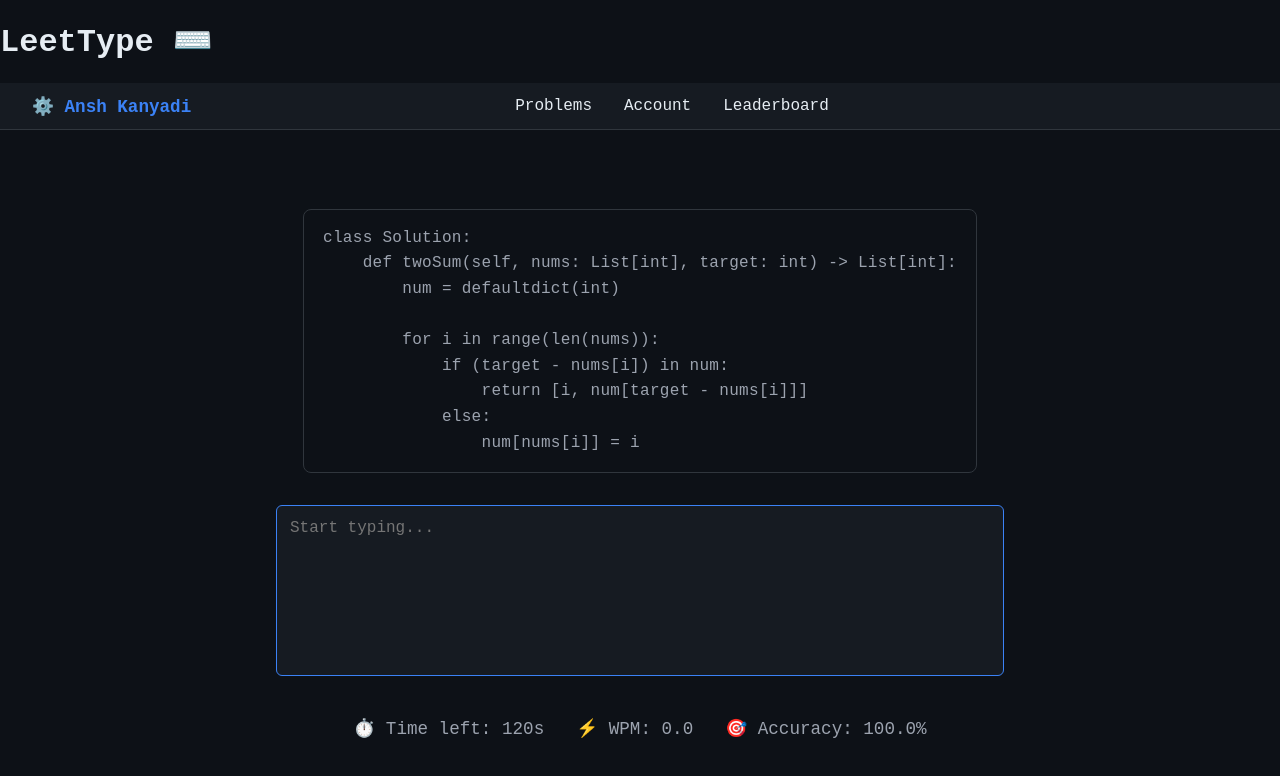
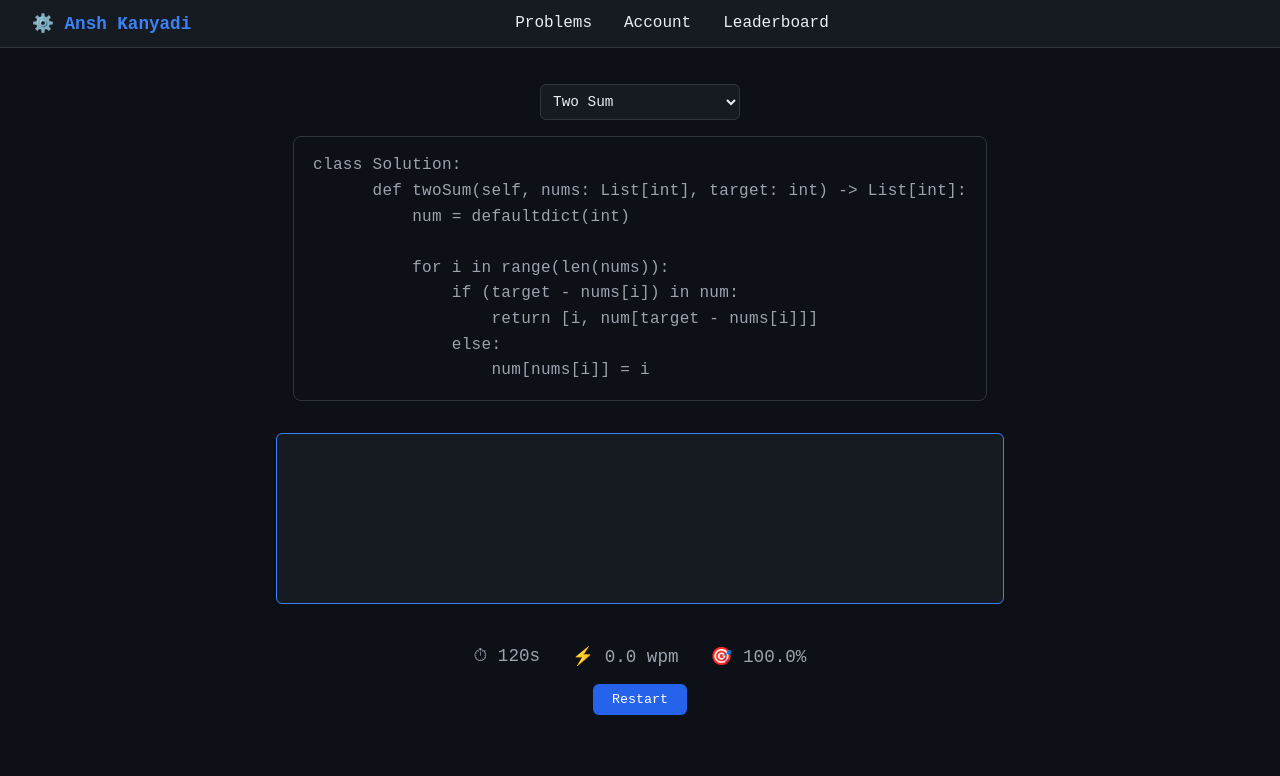
Before and after one commit to AnshKanyadi/leettype, a React (Vite) app: page / in a window 1280 px wide. Shown: the top 776 px of the page. Built offline with nearby package versions, Linux system fonts and the light colour scheme.

Commit message:
multiple questions added, + restart button

```diff
--- a/src/App.jsx
+++ b/src/App.jsx
@@ -3,7 +3,7 @@ import TestArea from "./components/TestArea.jsx";
 function App() {
   return (
     <>
-      <h1>LeetType ⌨️</h1>
+
       <TestArea />
     </>
   );
--- a/src/components/TestArea.css
+++ b/src/components/TestArea.css
@@ -1,4 +1,4 @@
-/* 🌐 Layout & Navbar */
+
 body {
     margin: 0;
     background-color: #0d1117;
@@ -51,7 +51,7 @@ body {
     transform: translateY(-2px);
   }
 
-  /* 🧩 Centered Layout */
+
   .test-wrapper {
     flex: 1;
     display: flex;
@@ -60,10 +60,6 @@ body {
     justify-content: center;
     padding-bottom: 3rem;
   }
-
-  /* =======================
-     👇 Your Existing Styles
-     ======================= */
 
   .correct {
     color: #22c55e;
@@ -97,7 +93,7 @@ body {
     transition: left 0.15s ease;
   }
 
-  /* 🧠 Text Display */
+
   .text-display {
     position: relative;
     font-family: "Fira Code", monospace;
@@ -116,7 +112,7 @@ body {
     display: inline-block;
   }
 
-  /* 🧭 Caret */
+
   .caret {
     position: absolute;
     width: 2px;
@@ -125,7 +121,7 @@ body {
     transition: left 0.1s ease, top 0.1s ease;
   }
 
-  /* 🟦 Blinking when idle */
+
   .blink {
     animation: blink 1s step-start infinite;
   }
@@ -220,6 +216,27 @@ body {
   .results button:hover {
     background-color: #2563eb;
   }
+  .restart-wrapper {
+    display: flex;
+    justify-content: center;
+    margin-top: 1.5rem;
+  }
+
+  .restart-btn {
+    padding: 0.5rem 1.2rem;
+    background-color: #2563eb;
+    color: white;
+    font-family: monospace;
+    border: none;
+    border-radius: 6px;
+    cursor: pointer;
+    transition: background-color 0.2s ease, transform 0.1s ease;
+  }
+
+  .restart-btn:hover {
+    background-color: #1d4ed8;
+    transform: translateY(-1px);
+  }
 
   /* 🔤 Generic input (unused but kept for compatibility) */
   input {
@@ -239,3 +256,19 @@ body {
   input:focus {
     border-color: #2563eb;
   }
+
+  .problem-select {
+    margin-bottom: 1rem;
+    background-color: #161b22;
+    border: 1px solid #30363d;
+    color: #e6edf3;
+    padding: 0.5rem;
+    font-family: "Fira Code", monospace;
+    border-radius: 6px;
+    font-size: 0.9rem;
+    width: 200px;
+  }
+  .problem-select:focus {
+    outline: none;
+    border-color: #3b82f6;
+  }
--- a/src/components/TestArea.jsx
+++ b/src/components/TestArea.jsx
@@ -1,18 +1,11 @@
 import { useState, useEffect, useRef, useCallback } from "react";
 import "./TestArea.css";
-
-const solution = `class Solution:
-    def twoSum(self, nums: List[int], target: int) -> List[int]:
-        num = defaultdict(int)
-
-        for i in range(len(nums)):
-            if (target - nums[i]) in num:
-                return [i, num[target - nums[i]]]
-            else:
-                num[nums[i]] = i`;
+import { problems } from "./problems";
 
 function TestArea() {
-  const [text] = useState(solution);
+  const [selectedProblem, setSelectedProblem] = useState(problems[0]);
+  const [text, setText] = useState(selectedProblem.solution);
+
   const [input, setInput] = useState("");
   const [cursor, setCursor] = useState(0);
   const [started, setStarted] = useState(false);
@@ -28,32 +21,35 @@ function TestArea() {
   const charRefs = useRef([]);
   const timerRef = useRef(null);
   const idleTimer = useRef(null);
-
   const startTimeRef = useRef(null);
   const finishTimeRef = useRef(null);
   const autoInsertedRef = useRef(0);
+
+  // ---- PROBLEM CHANGE ----
+  const changeProblem = (e) => {
+    const chosen = problems.find(p => p.id === e.target.value);
+    setSelectedProblem(chosen);
+    setText(chosen.solution);
+    restartTest();
+  };
 
   const moveVisualCaret = useCallback((index) => {
     if (!caretRef.current) return;
     const container = charRefs.current[0]?.parentNode;
     if (!container) return;
+
     const containerRect = container.getBoundingClientRect();
+    const i = Math.max(0, Math.min(index, charRefs.current.length));
+    const target = charRefs.current[i];
 
-    const i = Math.max(0, Math.min(index, charRefs.current.length));
-    const targetChar = charRefs.current[i];
-
-    if (targetChar) {
-      const rect = targetChar.getBoundingClientRect();
+    if (target) {
+      const rect = target.getBoundingClientRect();
       caretRef.current.style.left = `${rect.left - containerRect.left}px`;
-      caretRef.current.style.top = `${rect.top - containerRect.top}px`;
-    } else if (charRefs.current.length > 0) {
-      const lastChar = charRefs.current[charRefs.current.length - 1];
-      const rect = lastChar.getBoundingClientRect();
-      caretRef.current.style.left = `${rect.right - containerRect.left}px`;
       caretRef.current.style.top = `${rect.top - containerRect.top}px`;
     }
   }, []);
 
+  // ---- TIMER ----
   useEffect(() => {
     if (!started || finished) return;
     timerRef.current = setInterval(() => {
@@ -70,24 +66,25 @@ function TestArea() {
     return () => clearInterval(timerRef.current);
   }, [started, finished]);
 
+  // ---- UPDATE STATS ----
   useEffect(() => {
     const now = finished && finishTimeRef.current ? finishTimeRef.current : Date.now();
-    const elapsedSec =
-      startTimeRef.current ? Math.max(0.001, (now - startTimeRef.current) / 1000) : 0;
+    const elapsedSec = startTimeRef.current
+      ? Math.max(0.001, (now - startTimeRef.current) / 1000)
+      : 0;
 
-    const userTypedCount = Math.max(0, input.length - autoInsertedRef.current);
-    const correctChars = input.split("").filter((ch, i) => ch === text[i]).length;
-    const correctUserChars = Math.max(0, correctChars - autoInsertedRef.current);
+    const typedUser = Math.max(0, input.length - autoInsertedRef.current);
+    const correct = input.split("").filter((ch, i) => ch === text[i]).length;
+    const correctUser = Math.max(0, correct - autoInsertedRef.current);
 
-    const acc =
-      userTypedCount > 0 ? (100 * (correctUserChars / userTypedCount)) : 100;
-    const wpmVal =
-      elapsedSec > 0 ? (correctUserChars / 5) / (elapsedSec / 60) : 0;
+    const acc = typedUser > 0 ? (100 * correctUser / typedUser) : 100;
+    const wpmCalc = elapsedSec > 0 ? (correctUser / 5) / (elapsedSec / 60) : 0;
 
     setAccuracy(acc.toFixed(1));
-    setWpm(wpmVal.toFixed(1));
+    setWpm(wpmCalc.toFixed(1));
   }, [input, text, finished]);
 
+  // ---- FINISH WHEN REACH END ----
   useEffect(() => {
     if (!finished && cursor >= text.length) {
       clearInterval(timerRef.current);
@@ -101,9 +98,9 @@ function TestArea() {
       setStarted(true);
       if (!startTimeRef.current) startTimeRef.current = Date.now();
     }
-    const el = e.target;
-    const newVal = el.value;
-    const newPos = el.selectionStart;
+
+    const newVal = e.target.value;
+    const newPos = e.target.selectionStart;
 
     setInput(newVal);
     setCursor(newPos);
@@ -118,8 +115,7 @@ function TestArea() {
   }, [cursor, moveVisualCaret]);
 
   const getCharClass = (char, index) => {
-    if (index < input.length)
-      return input[index] === char ? "correct" : "incorrect";
+    if (index < input.length) return input[index] === char ? "correct" : "incorrect";
     return "neutral";
   };
 
@@ -131,44 +127,48 @@ function TestArea() {
     setTime(totalTime);
     setWpm("0.0");
     setAccuracy("100.0");
-    setIsIdle(true);
     autoInsertedRef.current = 0;
     startTimeRef.current = null;
     finishTimeRef.current = null;
+    setIsIdle(true);
     inputRef.current?.focus();
   };
 
   return (
     <div className="app-container">
-      {/* 🔝 NAVBAR */}
       <nav className="navbar">
         <div className="nav-logo">⚙️ Ansh Kanyadi</div>
         <div className="nav-links">
-          <a href="https://hackertyper.com/" target="_blank" rel="noreferrer">Problems</a>
-          <a href="https://en.wikipedia.org/wiki/Cat" target="_blank" rel="noreferrer">Account</a>
-          <a href="https://pointerpointer.com/" target="_blank" rel="noreferrer">Leaderboard</a>
+          <a>Problems</a>
+          <a>Account</a>
+          <a>Leaderboard</a>
         </div>
       </nav>
 
       <div className="test-wrapper">
+        {/* ✅ PROBLEM DROPDOWN */}
+        <select className="problem-select" onChange={changeProblem} value={selectedProblem.id}>
+          {problems.map(p => (
+            <option key={p.id} value={p.id}>{p.title}</option>
+          ))}
+        </select>
+
         {!finished ? (
           <>
             <div className="text-display">
-              {text.split("").map((char, index) => (
+              {text.split("").map((char, i) => (
                 <span
-                  key={index}
-                  className={getCharClass(char, index)}
-                  ref={(el) => (charRefs.current[index] = el)}
+                  key={i}
+                  className={getCharClass(char, i)}
+                  ref={(el) => (charRefs.current[i] = el)}
                 >
                   {char}
                 </span>
               ))}
-              <div
-                ref={caretRef}
-                className={`caret ${isIdle ? "blink" : "solid"}`}
-              />
+              <div ref={caretRef} className={`caret ${isIdle ? "blink" : "solid"}`} />
             </div>
 
+            {/* ✅ TYPING FIELD */}
             <textarea
               ref={inputRef}
               value={input}
@@ -177,19 +177,17 @@ function TestArea() {
                 const el = e.target;
                 const pos = el.selectionStart;
 
-                // TAB
-                if (e.key === "Tab" && !e.shiftKey && pos === input.length) {
+                // TAB skip whitespace
+                if (e.key === "Tab" && pos === input.length) {
                   e.preventDefault();
-                  const restOfSolution = text.slice(pos);
-                  const nextCharMatch = restOfSolution.search(/[^\s]/);
-                  if (nextCharMatch === -1) return;
-                  if (nextCharMatch > 0) {
-                    const newPos = pos + nextCharMatch;
-                    const textToFill = text.slice(pos, newPos);
-                    const newVal = input + textToFill;
-                    setInput(newVal);
+                  const rest = text.slice(pos);
+                  const next = rest.search(/[^\s]/);
+                  if (next > 0) {
+                    const newPos = pos + next;
+                    const insert = text.slice(pos, newPos);
+                    setInput(input + insert);
                     setCursor(newPos);
-                    autoInsertedRef.current += textToFill.length;
+                    autoInsertedRef.current += insert.length;
                     requestAnimationFrame(() =>
                       el.setSelectionRange(newPos, newPos)
                     );
@@ -197,7 +195,7 @@ function TestArea() {
                   return;
                 }
 
-                // ENTER
+                // ENTER keep indent
                 if (e.key === "Enter") {
                   e.preventDefault();
                   const value = el.value;
@@ -205,35 +203,34 @@ function TestArea() {
                   const line = value.slice(lineStart, pos);
                   const indentMatch = line.match(/^(\s+)/);
                   const indent = indentMatch ? indentMatch[1] : "";
-                  const newVal =
-                    value.slice(0, pos) + "\n" + indent + value.slice(pos);
+                  const newVal = value.slice(0, pos) + "\n" + indent + value.slice(pos);
                   const newPos = pos + 1 + indent.length;
+
                   setInput(newVal);
                   setCursor(newPos);
                   autoInsertedRef.current += indent.length;
-                  requestAnimationFrame(() =>
-                    el.setSelectionRange(newPos, newPos)
-                  );
+                  requestAnimationFrame(() => el.setSelectionRange(newPos, newPos));
                   return;
                 }
               }}
+              className="code-input"
               spellCheck={false}
               autoFocus
-              className="code-input"
-              placeholder="Start typing..."
             />
 
             <div className="stats">
-              <p>⏱️ Time left: {time}s</p>
-              <p>⚡ WPM: {wpm}</p>
-              <p>🎯 Accuracy: {accuracy}%</p>
+              <p>⏱ {time}s</p>
+              <p>⚡ {wpm} wpm</p>
+              <p>🎯 {accuracy}%</p>
             </div>
+
+            <button className="restart-btn" onClick={restartTest}>Restart</button>
           </>
         ) : (
           <div className="results fade-in">
-            <h2>🏁 Results</h2>
-            <p>⚡ WPM: {wpm}</p>
-            <p>🎯 Accuracy: {accuracy}%</p>
+            <h2>✅ Finished!</h2>
+            <p>⚡ {wpm} WPM</p>
+            <p>🎯 {accuracy}% Accuracy</p>
             <button onClick={restartTest}>Restart</button>
           </div>
         )}
--- /dev/null
+++ b/src/components/problems.js
@@ -0,0 +1,43 @@
+export const problems = [
+    {
+      id: "two-sum",
+      title: "Two Sum",
+      solution: `class Solution:
+      def twoSum(self, nums: List[int], target: int) -> List[int]:
+          num = defaultdict(int)
+
+          for i in range(len(nums)):
+              if (target - nums[i]) in num:
+                  return [i, num[target - nums[i]]]
+              else:
+                  num[nums[i]] = i`
+    },
+    {
+      id: "valid-parentheses",
+      title: "Valid Parentheses",
+      solution: `class Solution:
+      def isValid(self, s: str) -> bool:
+          stack = []
+          pair = {")":"(", "]":"[", "}":"{"}
+
+          for ch in s:
+              if ch in pair:
+                  if not stack or stack.pop() != pair[ch]:
+                      return False
+              else:
+                  stack.append(ch)
+          return not stack`
+    },
+    {
+      id: "fibonacci",
+      title: "Fibonacci (DP)",
+      solution: `class Solution:
+      def fib(self, n: int) -> int:
+          if n < 2:
+              return n
+          a, b = 0, 1
+          for _ in range(n-1):
+              a, b = b, a + b
+          return b`
+    }
+  ];
```
